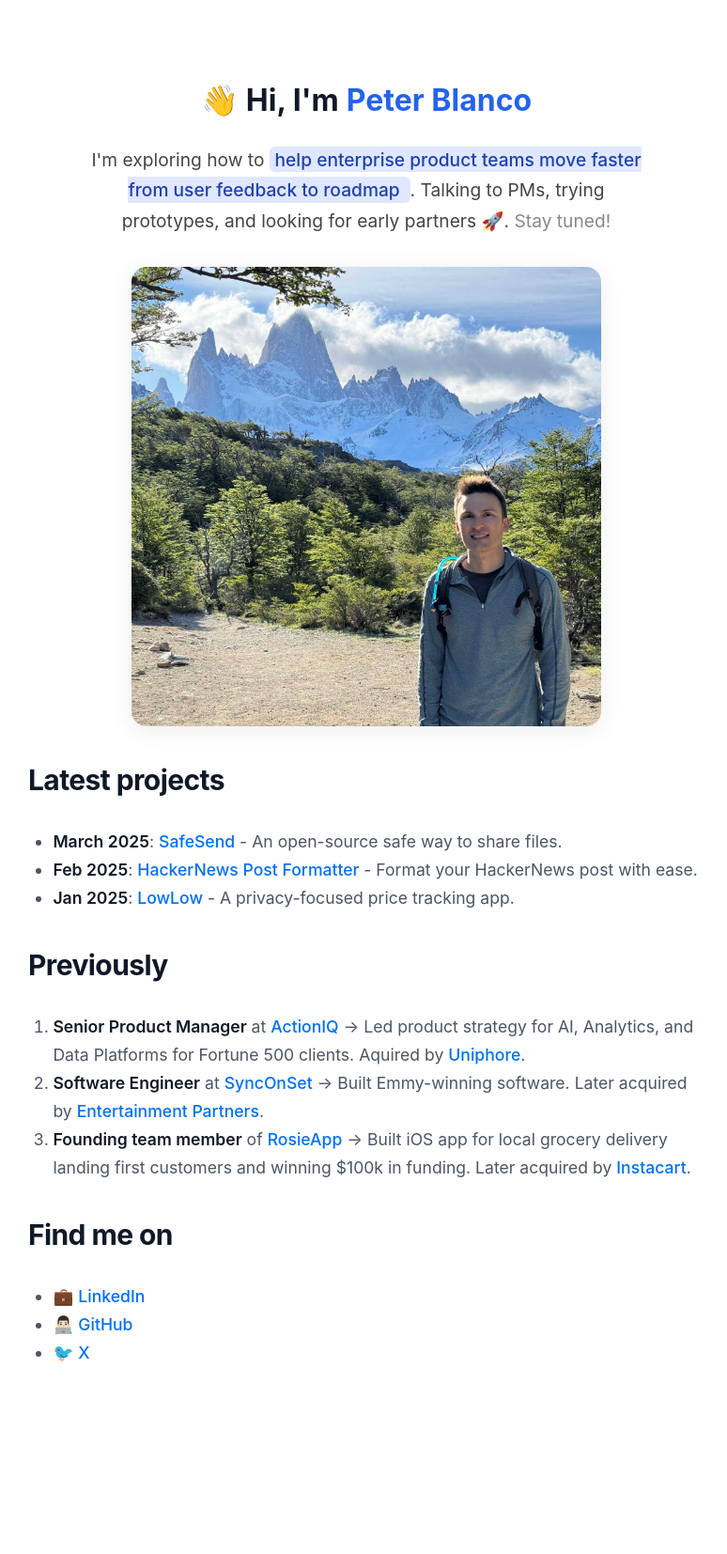
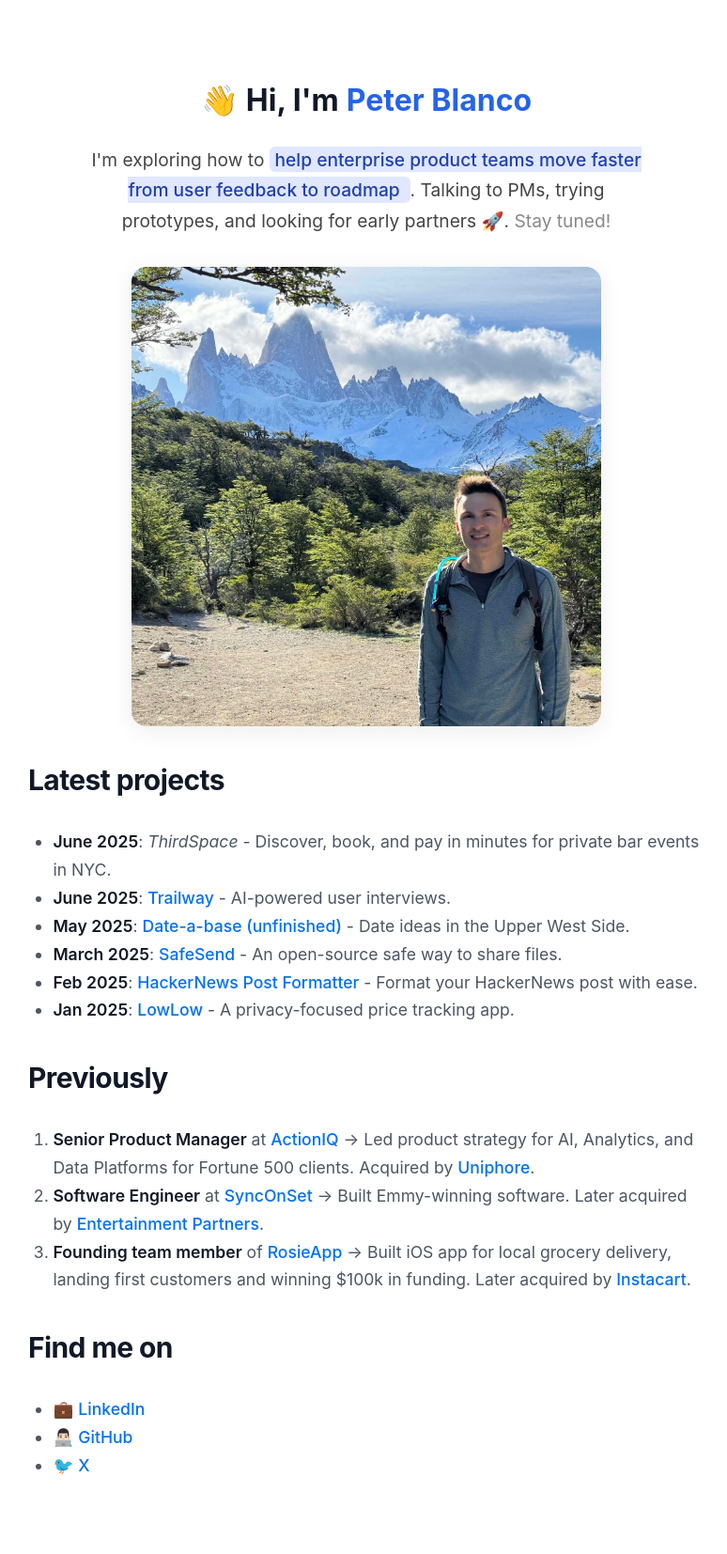
Before and after one commit to PBlanco/pblanco.github.io, a Jekyll site: the page built from index.md, in a window 1280 px wide. Shown: the whole page at 94% size, without its empty margins (250-1024 px from the left). Built offline with Jekyll 4.4.1, drawn with Linux system fonts in a browser that asks for light colours; before the commit the page ends 1535 px from its top, so only the background shows below that.

Commit message:
Add new projects + grammar fixes

```diff
--- a/index.md
+++ b/index.md
@@ -18,15 +18,18 @@ title: Home
 ![Peter Blanco - Product Manager and Tech Professional](/assets/home.jpg){: .intro-img }
 
 ## Latest projects
-- **March 2025**: [SafeSend](https://github.com/PBlanco/SafeSend){:target="_blank" rel="noopener noreferrer"} - An open-source safe way to share files.
-- **Feb 2025**: [HackerNews Post Formatter](https://hnpostformatter.blancotech.com/){:target="_blank" rel="noopener noreferrer"} - Format your HackerNews post with ease.
-- **Jan 2025**: [LowLow](https://lowlow.bot){:target="_blank" rel="noopener noreferrer"} - A privacy-focused price tracking app.
+- **June 2025**: *ThirdSpace* - Discover, book, and pay in minutes for private bar events in NYC.
+- **June 2025**: [Trailway](https://www.trailway.ai){:target="_blank"} - AI-powered user interviews.
+- **May 2025**: [Date-a-base (unfinished)](http://dateabase.vercel.app){:target="_blank"} - Date ideas in the Upper West Side.
+- **March 2025**: [SafeSend](https://github.com/PBlanco/SafeSend){:target="_blank"} - An open-source safe way to share files.
+- **Feb 2025**: [HackerNews Post Formatter](https://hnpostformatter.blancotech.com/){:target="_blank"} - Format your HackerNews post with ease.
+- **Jan 2025**: [LowLow](https://lowlow.bot){:target="_blank"} - A privacy-focused price tracking app.
 
 
 ## Previously
-1. **Senior Product Manager** at [ActionIQ](https://actioniq.com){:target="_blank" rel="noopener noreferrer"} → Led product strategy for AI, Analytics, and Data Platforms for Fortune 500 clients. Aquired by [Uniphore](https://uniphore.com){:target="_blank" rel="noopener noreferrer"}.
+1. **Senior Product Manager** at [ActionIQ](https://actioniq.com){:target="_blank" rel="noopener noreferrer"} → Led product strategy for AI, Analytics, and Data Platforms for Fortune 500 clients. Acquired by [Uniphore](https://uniphore.com){:target="_blank" rel="noopener noreferrer"}.
 2. **Software Engineer** at [SyncOnSet](https://www.synconset.com){:target="_blank" rel="noopener noreferrer"} → Built Emmy-winning software. Later acquired by [Entertainment Partners](https://www.ep.com){:target="_blank" rel="noopener noreferrer"}.
-3. **Founding team member** of [RosieApp](https://www.rosieapp.com){:target="_blank" rel="noopener noreferrer"} → Built iOS app for local grocery delivery landing first customers and winning $100k in funding. Later acquired by [Instacart](https://www.instacart.com){:target="_blank" rel="noopener noreferrer"}.
+3. **Founding team member** of [RosieApp](https://www.rosieapp.com){:target="_blank" rel="noopener noreferrer"} → Built iOS app for local grocery delivery, landing first customers and winning $100k in funding. Later acquired by [Instacart](https://www.instacart.com){:target="_blank" rel="noopener noreferrer"}.
 
 ## Find me on
 
```
